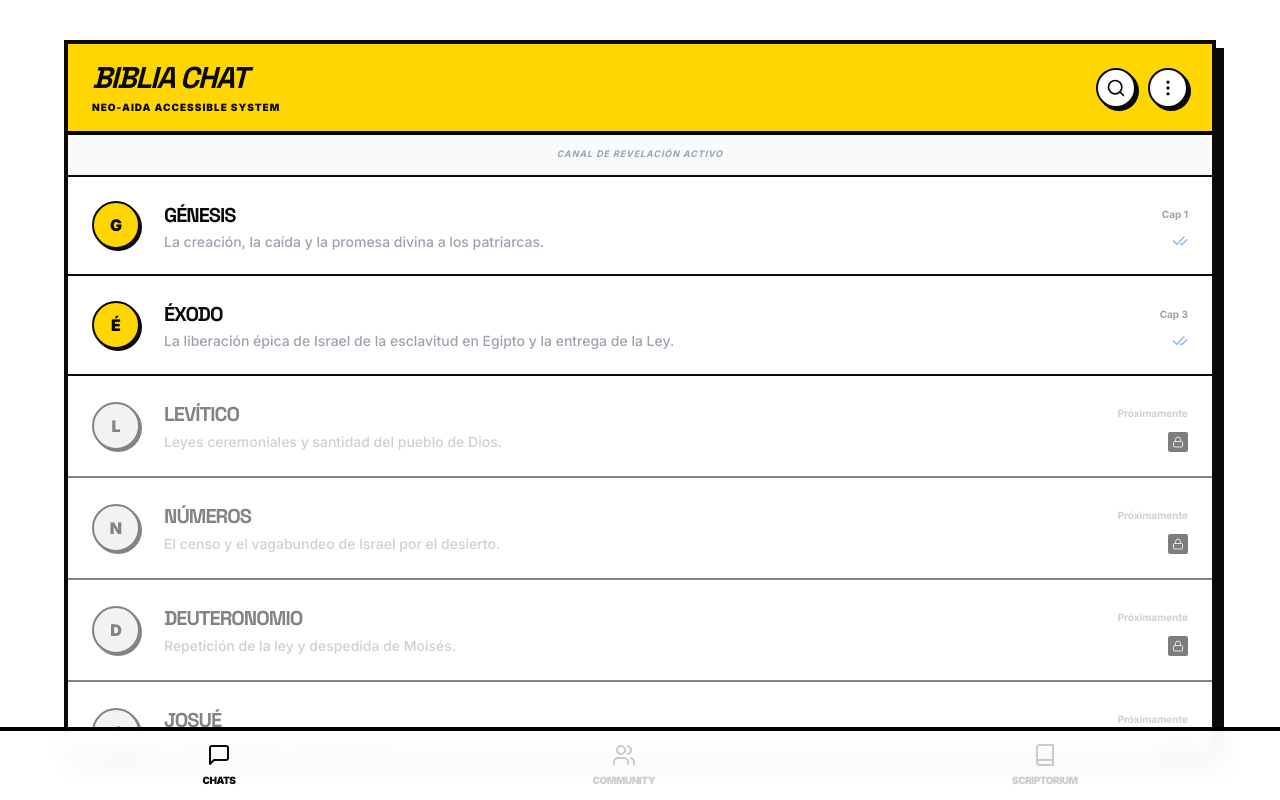
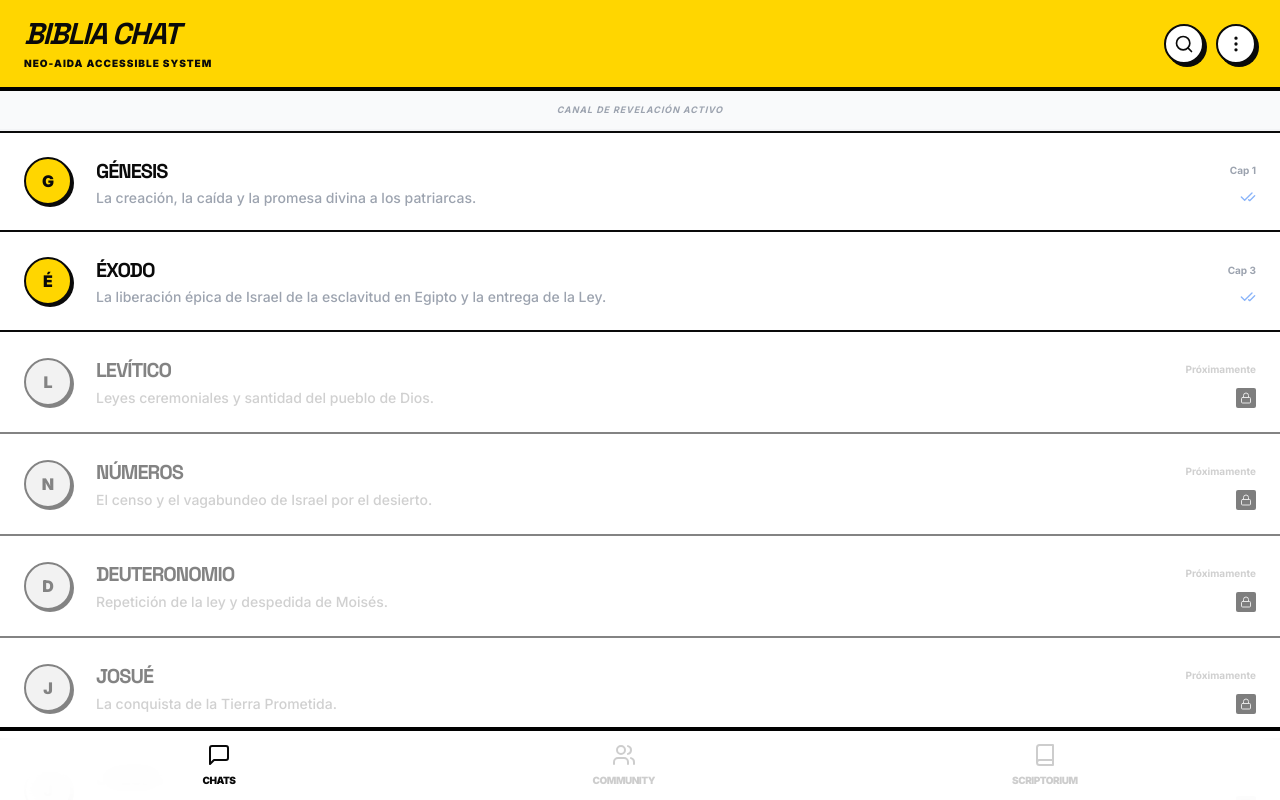
Before and after one commit to yojananyosef/bible-app-naas, a Next.js app: page / in a window 1280 px wide. Built offline with nearby package versions, Linux system fonts and the light colour scheme.

Commit message:
feat(ux): truly immersive and consistent edge-to-edge experience on all screen sizes

```diff
--- a/src/views/ChatView.tsx
+++ b/src/views/ChatView.tsx
@@ -91,8 +91,8 @@ export const ChatView: React.FC<ChatViewProps> = ({ onBack }) => {
     const subtitle = lastSectionTitle ? lastSectionTitle.text : (data?.title || '');
 
     return (
-        <div className="h-full bg-white flex items-center justify-center overflow-hidden font-sans">
-            <main data-viewport-scope="chat" className="w-full max-w-6xl bg-white flex flex-col h-full sm:h-[90vh] relative overflow-hidden sm:mx-auto sm:border-4 sm:border-[#0A0A0A] sm:shadow-[8px_8px_0_#0A0A0A]">
+        <div className="h-full w-full bg-white overflow-hidden font-sans">
+            <main data-viewport-scope="chat" className="w-full flex flex-col h-full relative overflow-hidden">
                 <ChatHeader
                     book={bookConfig} chapter={isMounted ? currentChapter : 1} subtitle={subtitle}
                     onBack={onBack}
--- a/src/views/HomeView.tsx
+++ b/src/views/HomeView.tsx
@@ -43,8 +43,8 @@ export const HomeView: React.FC<HomeViewProps> = ({ onOpenChat }) => {
     };
 
     return (
-        <div className="h-full bg-white flex items-center justify-center overflow-hidden">
-            <main data-viewport-scope="home" className="w-full max-w-6xl bg-white flex flex-col h-full sm:h-[90vh] overflow-hidden sm:border-4 sm:border-[#0A0A0A] sm:shadow-[8px_8px_0_#0A0A0A] sm:mx-auto font-sans">
+        <div className="h-full w-full bg-white overflow-hidden">
+            <main data-viewport-scope="home" className="w-full flex flex-col h-full overflow-hidden font-sans">
                 <header data-aida="attention" className="border-b-4 border-black bg-[#FFD600] shrink-0 relative z-50">
                     <div className="safe-top" />
                     <div className="px-6 py-4 flex items-center justify-between">
```
